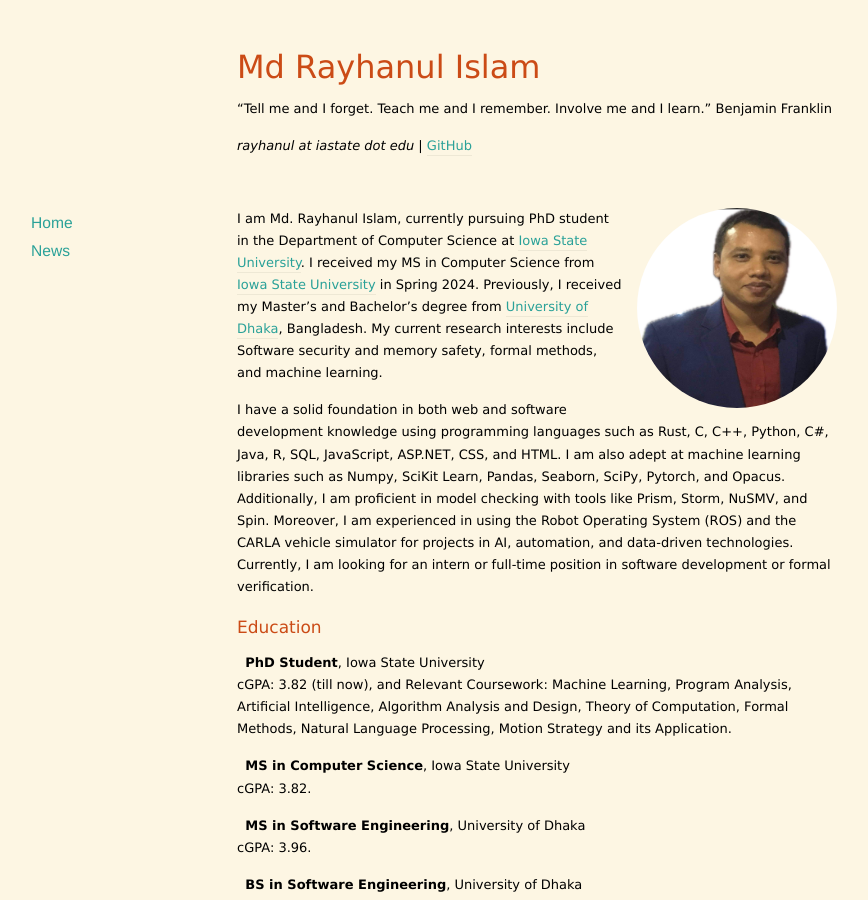
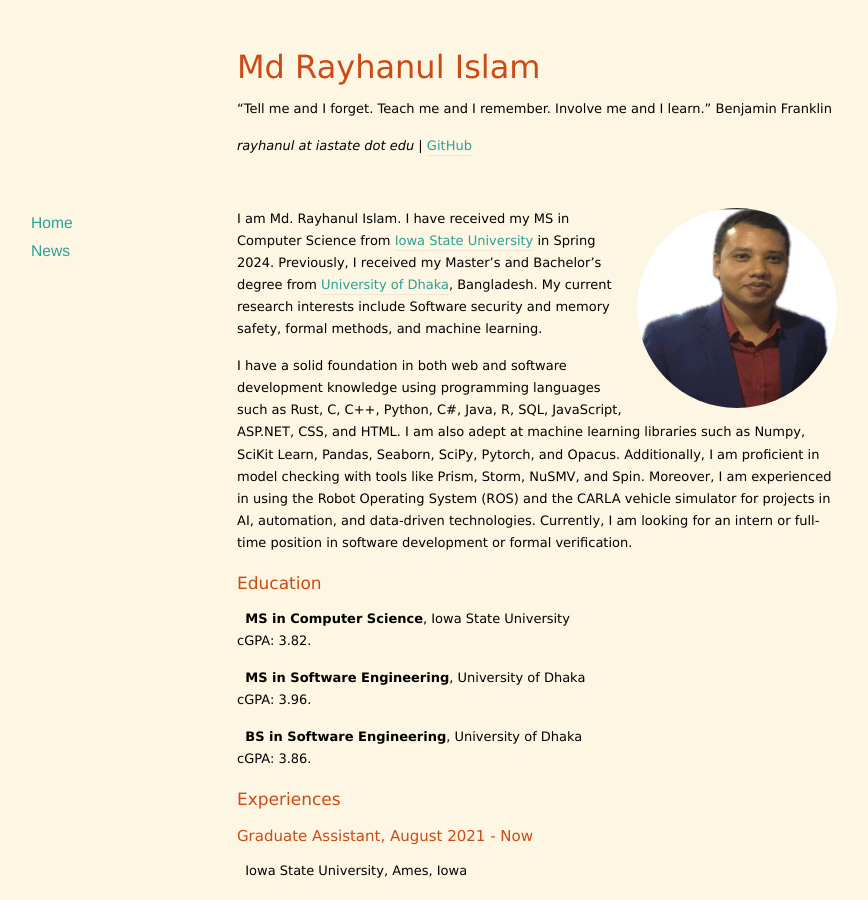
Before and after one commit to rayhanul/rayhanul.github.io, a Jekyll site: the page built from index.markdown, in a window 1280 px wide and 900 px high. Shown: the whole window, without its empty margins (103-971 px from the left). Built offline with Jekyll 4.4.1, drawn with Linux system fonts in a browser that asks for light colours; nearby versions of some CDN libraries; the list of posts is cut into pages by our own code.

Commit message:
bio update

```diff
--- a/index.markdown
+++ b/index.markdown
@@ -6,8 +6,9 @@ title: About
 
 <img src="/images/shakespeare.png" class="right"  width="200"
      height="200" />
-I am Md. Rayhanul Islam, currently pursuing PhD student in the Department of Computer Science at [Iowa State University](https://www.iastate.edu). I received my MS in Computer Science from [Iowa State University](https://www.cs.iastate.edu/) in Spring 2024. Previously, I received my Master's and Bachelor's degree from [University of Dhaka](http://www.du.ac.bd/), Bangladesh. My current research interests include Software security and memory safety, formal methods, and machine learning.
+<!-- I am Md. Rayhanul Islam, currently pursuing PhD student in the Department of Computer Science at [Iowa State University](https://www.iastate.edu). I received my MS in Computer Science from [Iowa State University](https://www.cs.iastate.edu/) in Spring 2024. Previously, I received my Master's and Bachelor's degree from [University of Dhaka](http://www.du.ac.bd/), Bangladesh. My current research interests include Software security and memory safety, formal methods, and machine learning.  -->
 
+I am Md. Rayhanul Islam. I have received my MS in Computer Science from [Iowa State University](https://www.cs.iastate.edu/) in Spring 2024. Previously, I received my Master's and Bachelor's degree from [University of Dhaka](http://www.du.ac.bd/), Bangladesh. My current research interests include Software security and memory safety, formal methods, and machine learning.
 
 
 I have a solid foundation in both web and software development knowledge using programming languages such as Rust, C, C++, Python, C#, Java, R, SQL, JavaScript, ASP.NET, CSS, and HTML. I am also adept at machine learning libraries such as Numpy, SciKit Learn, Pandas, Seaborn, SciPy, Pytorch, and Opacus. Additionally, I am proficient in model checking with tools like Prism, Storm, NuSMV, and Spin. Moreover, I am experienced in using the Robot Operating System (ROS) and the CARLA vehicle simulator for projects in AI, automation, and data-driven technologies. Currently, I am looking for an intern or full-time position in software development or formal verification.
@@ -25,11 +26,11 @@ int main(void){
 
 # Education
 
-&nbsp; **PhD Student**, Iowa State University\
+<!-- &nbsp; **PhD Student**, Iowa State University\
 cGPA: 3.82 (till now), and Relevant Coursework: Machine Learning,
 Program Analysis, Artificial Intelligence, Algorithm Analysis and
 Design, Theory of Computation, Formal Methods, Natural Language
-Processing, Motion Strategy and its Application.
+Processing, Motion Strategy and its Application. -->
 
 &nbsp; **MS in Computer Science**, Iowa State University\
 cGPA: 3.82.
```
